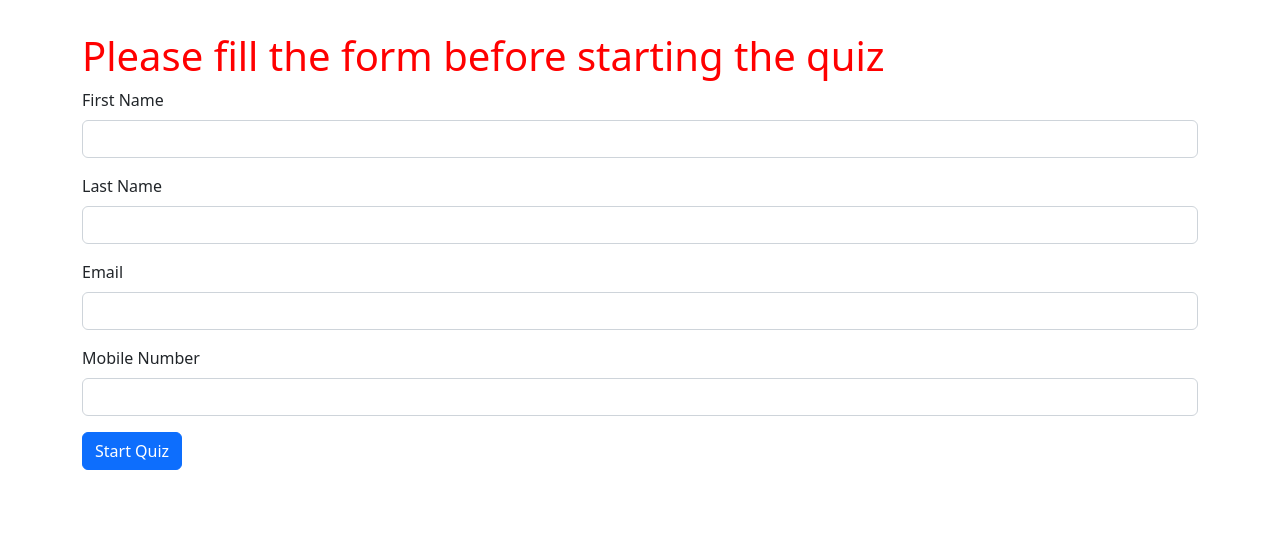
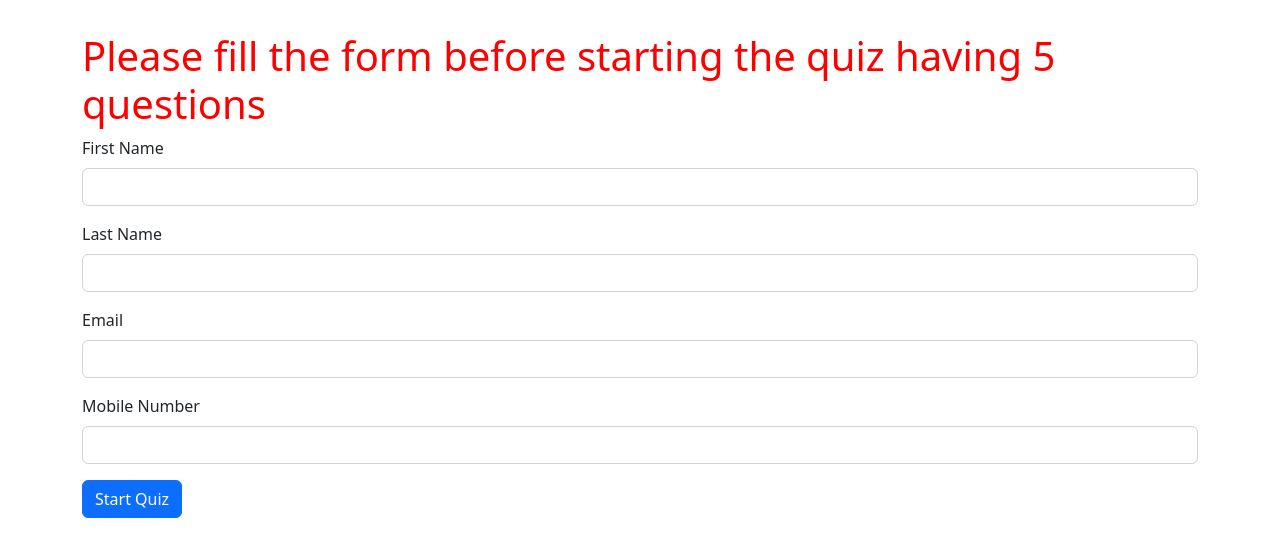
Before and after one commit to Yugandhar182/Quiz_Assignment, a Svelte app: page / in a window 1280 px wide. Shown: the top 556 px of the page. Built offline with nearby package versions, Linux system fonts and the light colour scheme.

Commit message:
heading updated

```diff
--- a/src/App.svelte
+++ b/src/App.svelte
@@ -93,7 +93,7 @@
   <main class="container mt-4">
 	{#if !isQuizStarted}
 	  {#if !firstName || !lastName || !email || !mobile}
-		<h1 style="color:red;">Please fill the form before starting the quiz</h1>
+		<h1 style="color:red;">Please fill the form before starting the quiz having 5 questions</h1>
 	  {/if}
 	  <form on:submit|preventDefault={startQuiz}>
 		<div class="mb-3">
```
